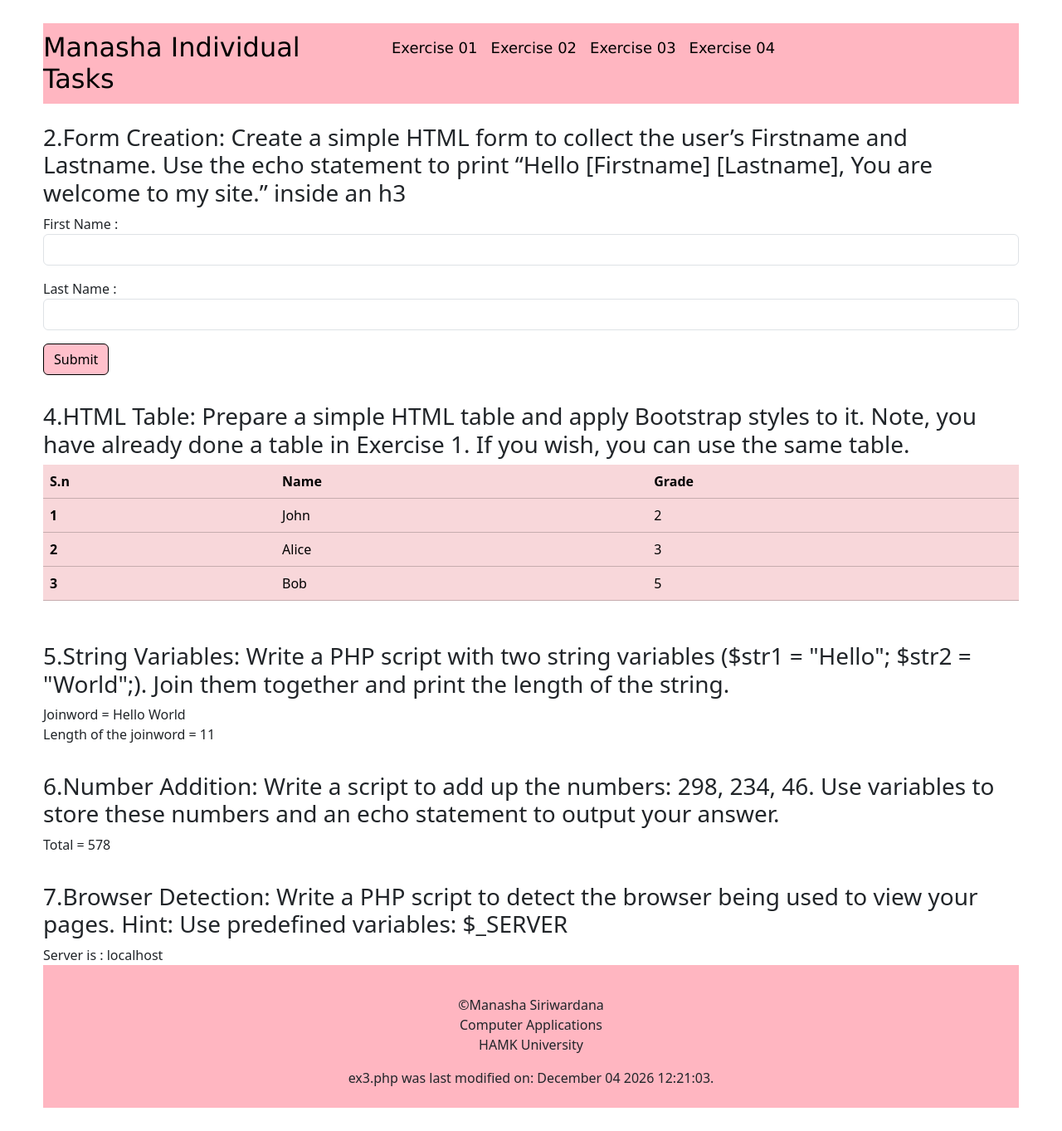
After one commit to manasha23000/src, a PHP site: page /TasksManasha/ex3.php in a window 1280 px wide. The commit adds this page. Shown: the whole page at 83% size. Run offline with PHP 8.4, Linux system fonts and the light colour scheme.

Commit message:
Ex3 and ex4 done

```diff
--- a/TasksManasha/ex2.php
+++ b/TasksManasha/ex2.php
@@ -8,7 +8,7 @@ include 'header.php'; ?>
 <div class="row">
           <div class="col-sm-8">
         <article>
-          <h1>Exercise 2 </h1>
+          <h1>Data analytics Hub </h1>
          <p>Welcome to our data analytics hub, where insights meet innovation. Discover the power of data with our cutting-edge analytics solutions that unlock the potential hidden within your datasets. Whether you're a seasoned data scientist or a business looking to harness the transformative capabilities of data, our platform provides user-friendly tools and advanced analytics to drive informed decision-making. From predictive modeling to real-time dashboards, we empower you to extract actionable intelligence from your data, helping you stay ahead in today's data-driven landscape. Join us on the journey to turn raw information into strategic advantage, and let data be the catalyst for your success. Welcome to a smarter, more data-driven future.</p>
          <a href="#" class="btn btn-primary">Call us</a>
          </article>
--- /dev/null
+++ b/TasksManasha/ex3.php
@@ -0,0 +1,101 @@
+<?php $title = "Exercise 03";
+
+include 'header.php'; ?>
+
+
+<body>
+    <br>
+
+<h3>2.Form Creation: Create a simple HTML form to collect the user’s Firstname and Lastname.
+     Use the echo statement to print “Hello [Firstname] [Lastname],
+     You are welcome to my site.” inside an h3 </h3>
+
+
+<form method="post" action="process.php">
+
+    <div class="mb-3">
+        First Name : <input type="text" name="Firstname"  class="form-control" required>
+    </div>
+    <div class="mb-3">
+        Last Name : <input type="text" name="Lastname" class="form-control" required>
+    </div>
+
+    <button type="submit" class="btn btn-primary">Submit</button>
+
+</form>
+
+<h3><br>4.HTML Table: Prepare a simple HTML table and apply Bootstrap styles to it.
+    Note, you have already done a table in Exercise 1. If you wish, you can use the same table.</h3>
+
+
+    <table class="table table-danger">
+  <thead>
+    <tr>
+      <th scope="col">S.n</th>
+      <th scope="col">Name</th>
+      <th scope="col">Grade</th>
+    </tr>
+  </thead>
+  <tbody>
+    <tr>
+      <th scope="row">1</th>
+      <td>John</td>
+      <td>2</td>
+    </tr>
+    <tr>
+      <th scope="row">2</th>
+      <td>Alice</td>
+      <td>3</td>
+    </tr>
+    <tr>
+      <th scope="row">3</th>
+      <td>Bob</td>
+      <td>5</td>
+    </tr>
+  </tbody>
+</table>
+
+<h3><br>5.String Variables: Write a PHP script with two string variables ($str1 = "Hello"; $str2 = "World";).
+    Join them together and print the length of the string.</h3>
+
+    <?php
+
+    $str1 = "Hello";
+    $str2 = "World";
+
+    $Joinword = $str1 ." " . $str2 ;
+
+    echo "Joinword = " . " " . $Joinword . "<br>"  ;
+
+    echo "Length of the joinword = " . strlen($Joinword) ;
+
+    ?>
+
+<h3><br>6.Number Addition: Write a script to add up the numbers: 298, 234, 46.
+    Use variables to store these numbers and an echo statement to output your answer.</h3>
+
+    <?php
+
+    $num1 = 298;
+    $num2 = 234;
+    $num3 = 46;
+
+    $Total = $num1 + $num2 + $num3 ;
+
+    echo "Total = ". $Total ;
+
+    ?>
+
+
+<h3><br>7.Browser Detection: Write a PHP script to detect the browser being used to view your pages.
+Hint: Use predefined variables: $_SERVER</h3>
+
+
+<?php
+    echo "Server is : " . $_SERVER['SERVER_NAME'];
+?>
+
+
+</body>
+
+<?php include 'footer.php'; ?>
--- a/TasksManasha/footer.php
+++ b/TasksManasha/footer.php
@@ -1,20 +1,23 @@
 <footer>
-            <div class="row">
-                <div class="col-md-4">
-                    <p>&copy;Manasha Siriwardana</p>
-                </div>
-                <div class="col-md-4">
-                    <p> Computer Applications</p>
-                </div>
-                <div class="col-md-4">
-                    <p>HAMK University</p>
+        <br>
+        <p>&copy;Manasha Siriwardana <br>
+         Computer Applications <br>
+        HAMK University</p>
 
-                </div>
-            </div>
-        </footer>
-    </div>
-    <script src="https://cdn.jsdelivr.net/npm/bootstrap@5.3.2/dist/js/bootstrap.bundle.min.js" integrity="sha384-C6RzsynM9kWDrMNeT87bh95OGNyZPhcTNXj1NW7RuBCsyN/o0jlpcV8Qyq46cDfL" crossorigin="anonymous"></script>
+        <?php
 
+            $filename=basename($_SERVER['PHP_SELF']);
+            $time = date("F d Y H:i:s.", filemtime($filename));
+
+            echo $filename . " was last modified on: " . $time . "<br>" ;
+
+        ?>
+        <br>
+
+    </footer>
+
+</div>
+<script src="https://cdn.jsdelivr.net/npm/bootstrap@5.3.2/dist/js/bootstrap.bundle.min.js" integrity="sha384-C6RzsynM9kWDrMNeT87bh95OGNyZPhcTNXj1NW7RuBCsyN/o0jlpcV8Qyq46cDfL" crossorigin="anonymous"></script>
 
 </body>
 </html>
--- a/TasksManasha/header.php
+++ b/TasksManasha/header.php
@@ -5,7 +5,7 @@
     <meta name="viewport" content="width=device-width, initial-scale=1.0">
     <title>   <?php echo $title ?>   </title>
     <link href="https://cdn.jsdelivr.net/npm/bootstrap@5.3.2/dist/css/bootstrap.min.css" rel="stylesheet" integrity="sha384-T3c6CoIi6uLrA9TneNEoa7RxnatzjcDSCmG1MXxSR1GAsXEV/Dwwykc2MPK8M2HN" crossorigin="anonymous">
-    <link rel="stylesheet" href="style.css">
+    <link rel="stylesheet" href="styles.css">
 </head>
 <body>
 
@@ -14,7 +14,7 @@
 
             <div class="row nav-bacground">
                 <div class="col-md-4 ">
-                     <h2>Manasha Siriwardana</h2>
+                <h2 class="logo">Manasha Individual Tasks</h2>
                 </div>
 
     <div class="col-md-8">
@@ -33,7 +33,10 @@
                     <a class="nav-link" href="ex2.php">Exercise 02</a>
                   </li>
                   <li class="nav-item">
-                    <a class="nav-link" href="#">Contact</a>
+                    <a class="nav-link" href="ex3.php">Exercise 03</a>
+                  </li>
+                  <li class="nav-item">
+                    <a class="nav-link" href="ex4.php">Exercise 04</a>
                   </li>
 
 
--- a/TasksManasha/style.css
+++ b/TasksManasha/styles.css
@@ -1,6 +1,5 @@
 body{
 
-    background-image: url(Images/background.jpg);
     width: 1200px;
     margin: 16px  auto;
     padding: 12px;
@@ -11,10 +10,17 @@ h2{
     margin: 10px auto;
 }
 
+h3.logo{
+
+    font-family: 'Lucida Sans', 'Lucida Sans Regular', 'Lucida Grande', 'Lucida Sans Unicode', Geneva, Verdana, sans-serif;
+    color: brown;
+}
 header{
 
-    font-size: larger;
-
+    font-size: large;
+    color: black;
+    font-family: 'Lucida Sans', 'Lucida Sans Regular', 'Lucida Grande', 'Lucida Sans Unicode', Geneva, Verdana, sans-serif;
+    background-color: lightpink;
 
 }
 .nav-link{
@@ -52,9 +58,15 @@ footer
 {
 
     padding-top: 12px;
+    text-align: center;
+    background-color: lightpink;
 }
 
+.docker {
 
+    width: 1160px;
+    height: auto;
+}
 
 @media (max-width: 1200px) {
     body {
```
Also changed, not shown: TasksManasha/ex1.php (+4 -4 lines), TasksManasha/ex4.php (added, +137 -0 lines), TasksManasha/process.php (added, +15 -0 lines), TasksManasha/process1.php (added, +13 -0 lines), TasksManasha/Images/logo.png (added).
